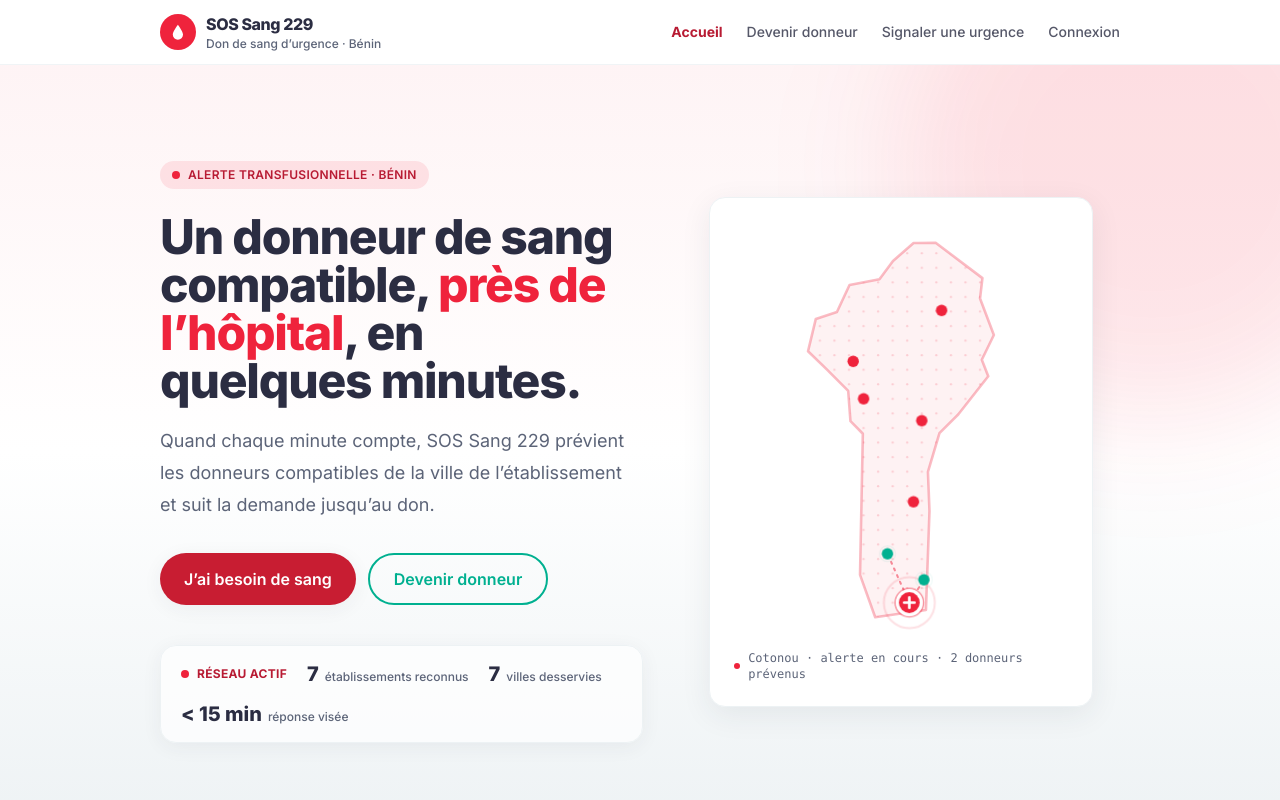
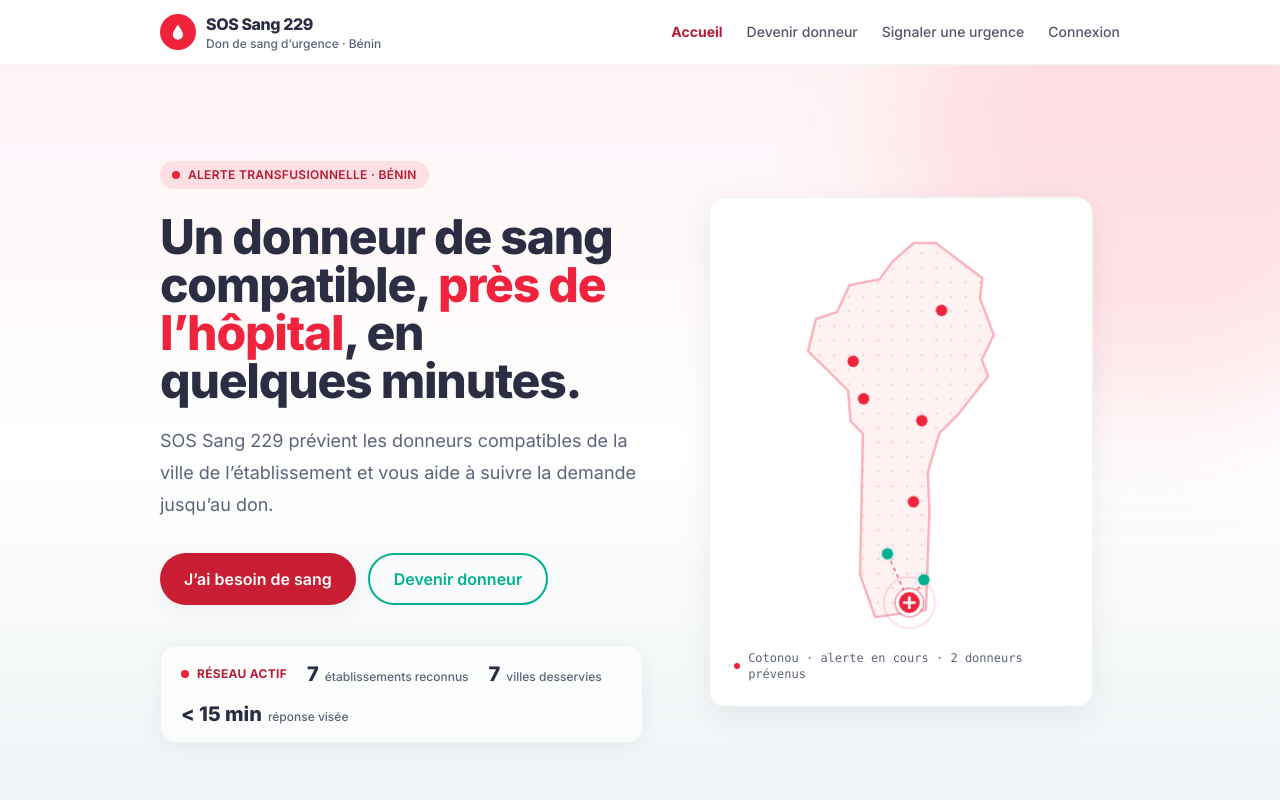
Before and after one commit to minimusrose/SOS-SANG-229, a React (Vite) app in the folder frontend/: page / in a window 1280 px wide. Shown: the top 800 px of the page. Built offline with nearby package versions, Linux system fonts and the light colour scheme.

Commit message:
copy(web): reword hero deck
Co-Authored-By: Claude Sonnet 5 <noreply@anthropic.com>
Claude-Session: https://claude.ai/code/session_012WUZ3w2VZJn7qiw2TqB6na

```diff
--- a/frontend/src/pages/Home.jsx
+++ b/frontend/src/pages/Home.jsx
@@ -141,9 +141,8 @@ export default function Home() {
               minutes.
             </h1>
             <p className="mt-5 max-w-xl text-lg leading-8 text-muted">
-              Quand chaque minute compte, SOS Sang 229 prévient les donneurs
-              compatibles de la ville de l’établissement et suit la demande
-              jusqu’au don.
+              SOS Sang 229 prévient les donneurs compatibles de la ville de
+              l’établissement et vous aide à suivre la demande jusqu’au don.
             </p>
 
             {isAuthenticated ? (
```
